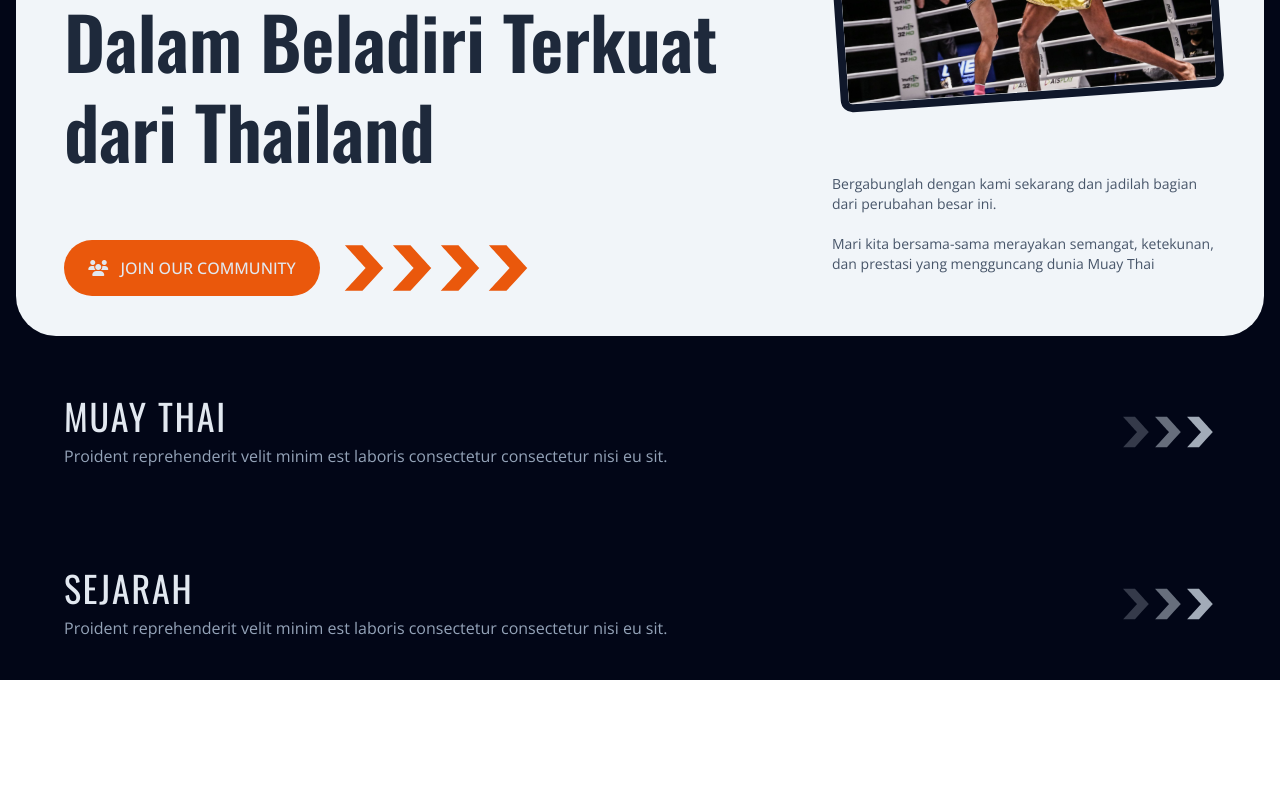
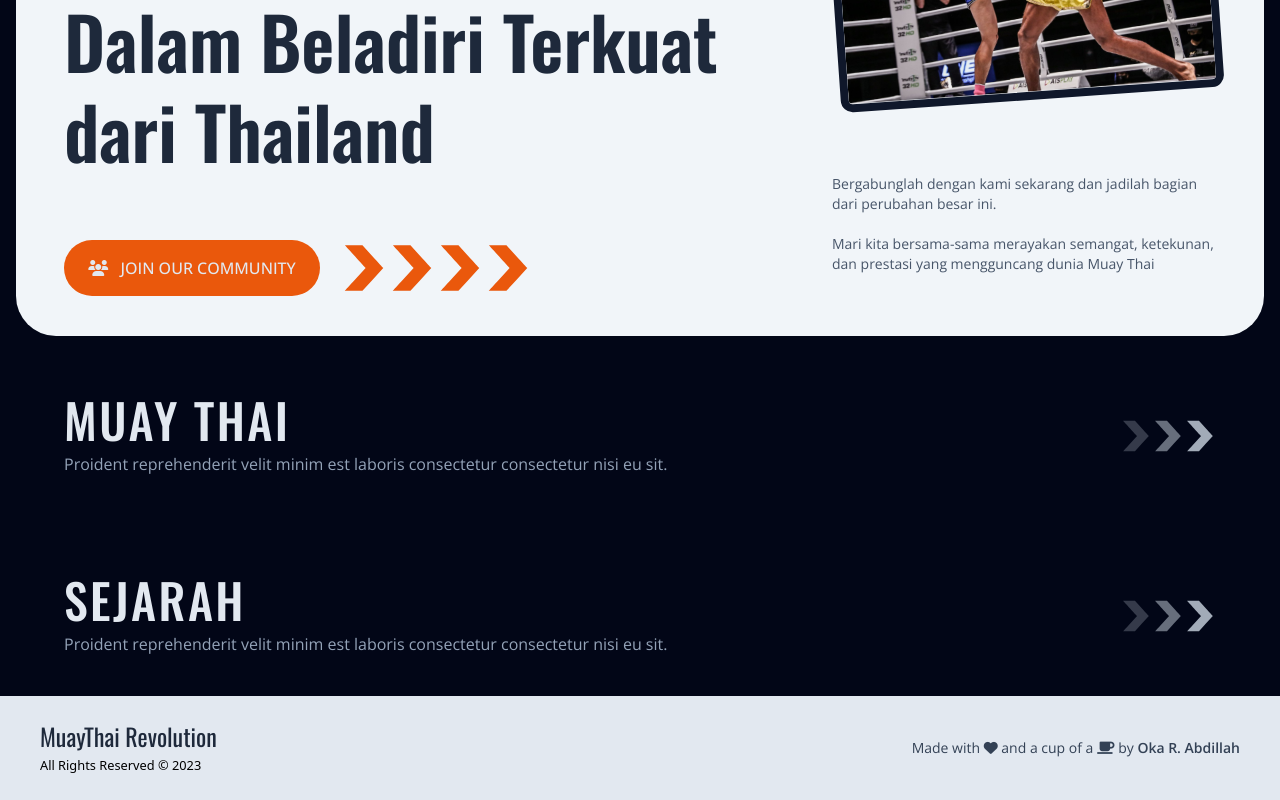
Before and after one commit to or-abdillh/muay-thai-revolution, a Vue app: page / in a window 1280 px wide. Shown: the part 471-1271 px from the top of the page. Before the commit the page ends 1151 px from the top, so only its background shows below. Built offline with nearby package versions, Linux system fonts and the light colour scheme.

Commit message:
Create Footer

```diff
--- a/src/App.vue
+++ b/src/App.vue
@@ -3,10 +3,12 @@
   <main class="min-h-screen bg-slate-950 pt-5">
     <router-view></router-view>
   </main>
+  <Footer></Footer>
 </template>
 
 <script setup>
 
 import Navbar from '@component/base/Navbar.vue'
+import Footer from '@component/base/Footer.vue'
 
 </script>
--- /dev/null
+++ b/src/components/base/Footer.vue
@@ -0,0 +1,18 @@
+<template>
+    <footer class="w-full px-10 py-6 bg-slate-200 flex gap-5 md:gap-0 flex-col md:flex-row justify-between items-center">
+        <!-- brand -->
+        <section>
+            <h1 class="text-2xl text-slate-800">MuayThai Revolution</h1>
+            <small>All Rights Reserved &copy; 2023</small>
+        </section>
+        <!-- others -->
+        <section class="text-center">
+            <p class="text-sm text-slate-700">Made with <i class="fa-solid fa-heart"></i> and a cup of a <i class="fa-solid fa-coffee"></i> by <a class="font-semibold" href="https://or-abdillh.vercel.app">Oka R. Abdillah</a></p>
+        </section>
+    </footer>
+</template>
+
+<script setup>
+
+
+</script>
--- a/src/components/base/SectionTitle.vue
+++ b/src/components/base/SectionTitle.vue
@@ -1,7 +1,7 @@
 <template>
     <section class="flex gap-2 md:gap-4 justify-between items-center">
         <div class="md:w-10/12">
-            <h1 class="text-slate-200 w-full text-3xl md:text-4xl mb-2 uppercase tracking-wider">{{ props.title }}</h1>
+            <h1 class="text-slate-200 w-full text-3xl md:text-5xl mb-2 font-medium uppercase tracking-wider">{{ props.title }}</h1>
             <p class="text-slate-400">{{ props.subtitle }}</p>
         </div>
         <div class="md:w-1/12 hidden md:flex">
--- a/src/pages/Home.vue
+++ b/src/pages/Home.vue
@@ -1,6 +1,7 @@
 <template>
     <main class="w-full px-1 md:px-4">
         <HeroSection></HeroSection>
+        <GeneralSection></GeneralSection>
         <HistorySection></HistorySection>
     </main>
 </template>
@@ -8,6 +9,7 @@
 <script setup>
 
 import HeroSection from '@page/partials/HeroSection.vue'
+import GeneralSection from '@page/partials/GeneralSection.vue'
 import HistorySection from '@page/partials/HistorySection.vue'
 
 </script>
--- /dev/null
+++ b/src/pages/partials/GeneralSection.vue
@@ -0,0 +1,12 @@
+<template>
+    <SectionCard class="mb-5">
+        <SectionTitle title="Muay Thai"></SectionTitle>
+    </SectionCard>
+</template>
+
+<script setup>
+
+import SectionTitle from '@component/base/SectionTitle.vue'
+import SectionCard from '@component/base/SectionCard.vue'
+
+</script>
--- a/src/pages/partials/HeroSection.vue
+++ b/src/pages/partials/HeroSection.vue
@@ -57,17 +57,11 @@
         </section>
 
     </SectionCard>
-
-    <!-- information -->
-    <SectionCard class="mb-5">
-        <SectionTitle title="Muay Thai"></SectionTitle>
-    </SectionCard>
 </template>
 
 <script setup>
 
 import SectionCard from '@component/base/SectionCard.vue'
 import Direction from '@asset/svg/direction.svg'
-import SectionTitle from '@component/base/SectionTitle.vue'
 
 </script>
```
